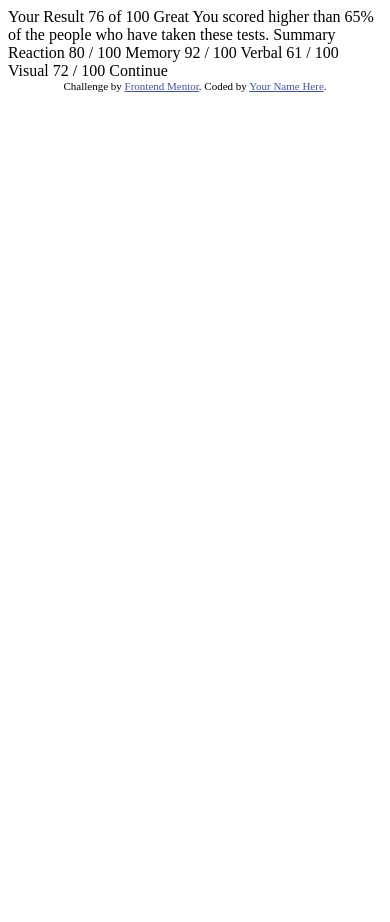
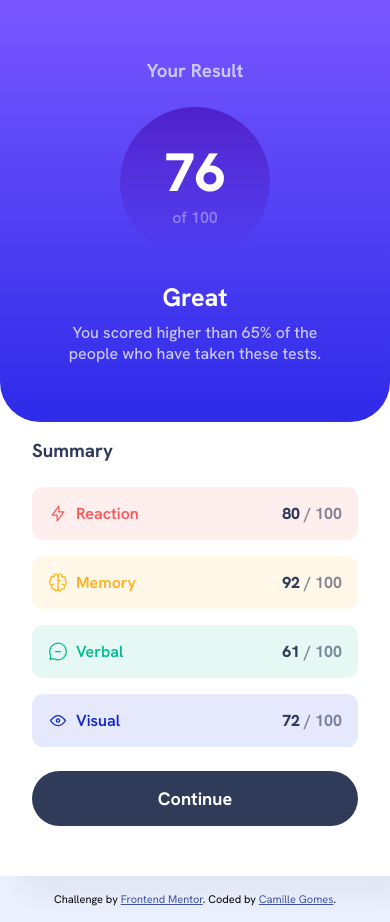
Before and after one commit to Camille846/results-summary-component, a plain HTML site: page index.html in a window 390 px wide. Before the commit the page ends 844 px from the top, so only its background shows below. Drawn offline with Linux system fonts and the light colour scheme.

Commit message:
feat: create responsive layout

```diff
--- a/index.html
+++ b/index.html
@@ -3,45 +3,71 @@
 <head>
   <meta charset="UTF-8">
   <meta name="viewport" content="width=device-width, initial-scale=1.0"> <!-- displays site properly based on user's device -->
-
   <link rel="icon" type="image/png" sizes="32x32" href="./assets/images/favicon-32x32.png">
-
   <title>Frontend Mentor | Results summary component</title>
-
-  <!-- Feel free to remove these styles or customise in your own stylesheet 👍 -->
-  <style>
-    .attribution { font-size: 11px; text-align: center; }
-    .attribution a { color: hsl(228, 45%, 44%); }
-  </style>
+  <link rel="stylesheet" href="style.css">
 </head>
 <body>
-
-  Your Result
-  76
-  of 100
-
-  Great
-  You scored higher than 65% of the people who have taken these tests.
-
-  Summary
-
-  Reaction
-  80 / 100
-
-  Memory
-  92 / 100
-
-  Verbal
-  61 / 100
-
-  Visual
-  72 / 100
-
-  Continue
-
+  <main>
+    <section class="result">
+      <div class="result-card">
+        <h3 class="result-title">Your Result</h3>
+        <div class="result-circle">
+          <span>76</span>
+          <p>of 100</p>
+        </div>
+        <p class="result-info">
+          <span>Great</span>
+          You scored higher than 65% of the people who have taken these tests.
+        </p>
+      </div>
+    </section>
+    <section class="summary">
+      <h3 class="summary-title">Summary</h3>
+      <div class="summary-rows">
+        <div class="row">
+          <div class="row-category">
+            <img src="./assets/images/icon-reaction.svg" alt="electricity icon">
+            <p>Reaction</p>
+          </div>
+          <div class="row-score">
+            <p><span>80</span> / 100</p>
+          </div>
+        </div>
+        <div class="row">
+          <div class="row-category">
+            <img src="./assets/images/icon-memory.svg" alt="brain icon">
+            <p>Memory</p>
+          </div>
+          <div class="row-score">
+            <p><span>92</span> / 100</p>
+          </div>
+        </div>
+        <div class="row">
+          <div class="row-category">
+            <img src="./assets/images/icon-verbal.svg" alt="dialogue icon">
+            <p>Verbal</p>
+          </div>
+          <div class="row-score">
+            <p><span>61</span> / 100</p>
+          </div>
+        </div>
+        <div class="row">
+          <div class="row-category">
+            <img src="./assets/images/icon-visual.svg" alt="eye icon">
+            <p>Visual</p>
+          </div>
+          <div class="row-score">
+            <p><span>72</span> / 100</p>
+          </div>
+        </div>
+      </div>
+      <button class="summary-btn">Continue</button>
+    </section>
+  </main>
   <div class="attribution">
     Challenge by <a href="https://www.frontendmentor.io?ref=challenge" target="_blank">Frontend Mentor</a>.
-    Coded by <a href="#">Your Name Here</a>.
+    Coded by <a href="https://github.com/Camille846">Camille Gomes</a>.
   </div>
 </body>
 </html>
--- /dev/null
+++ b/style.css
@@ -0,0 +1,252 @@
+@import url('https://fonts.googleapis.com/css2?family=Hanken+Grotesk:ital,wght@0,100..900;1,100..900&display=swap');
+
+:root{
+    /* colors */
+    --red: hsl(0, 100%, 67%);
+    --light-red: hsla(0, 100%, 67%, .1);
+    --yellow: hsl(39, 100%, 56%);
+    --light-yellow: hsla(39, 100%, 56%, .1);
+    --green: hsl(166, 100%, 37%);
+    --light-green: hsl(166, 100%, 37%, .1);
+    --blue: hsl(234, 85%, 45%);
+    --light-blue: hsl(234, 85%, 45%, .1);
+    --white: hsl(0, 0%, 100%);
+    --pale-blue: hsl(221, 100%, 96%);
+    --lavender: hsl(241, 100%, 89%);
+    --light-lavender:hsla(241, 100%, 89%, .5);
+    --dark-blue: hsl(224, 30%, 27%);
+    --dark-grey: hsla(224, 30%, 27%, .6);
+
+    /* Gradients */
+
+    --blueGradient: linear-gradient(to bottom, hsl(252, 100%, 67%), hsl(241, 81%, 54%));
+    --circleGradient: linear-gradient(to bottom, hsla(256, 72%, 46%, 1), hsla(241, 72%, 46%, 0));
+
+    /* Font size */
+    --defaultFontSize: 1.125rem;
+}
+
+*{
+    margin: 0;
+    padding: 0;
+    box-sizing: border-box;
+    font-family: "Hanken Grotesk", sans-serif;
+}
+
+body{
+    min-height: 100vh;
+    background-color: var(--pale-blue);
+    display: flex;
+    flex-direction: column;
+    justify-content: flex-start;
+    align-items: center;
+}
+
+main{
+    background-color: var(--white);
+    width: 100%;
+    box-shadow: 20px 20px 30px rgba(0, 0, 0, .05);
+}
+
+/* results section */
+
+.result{
+    background: var(--blueGradient);
+    height: 50vh;
+    display: flex;
+    justify-content: center;
+    align-items: center;
+    border-bottom-left-radius: 2.5rem;
+    border-bottom-right-radius: 2.5rem;
+    padding: 2rem 0;
+}
+
+.result-card{
+    display: flex;
+    flex-direction: column;
+    gap: 1.5rem;
+    align-items: center;
+    justify-content: center;
+    text-align: center;
+    color: var(--white);
+}
+
+.result-title{
+    color: var(--lavender);
+}
+
+.result-circle{
+    background: var(--circleGradient);
+    width: 150px;
+    height: 150px;
+    border-radius: 50%;
+    display: flex;
+    flex-direction: column;
+    justify-content: center;
+    align-items: center;
+}
+
+.result-circle span{
+    font-size: calc(var(--defaultFontSize)*3);
+    font-weight: 800;
+}
+
+.result-circle p{
+    color: var(--light-lavender);
+    font-weight: 600;
+}
+
+.result-info{
+    display: flex;
+    flex-direction: column;
+    gap: .5rem;
+    justify-content: center;
+    align-items: center;
+    padding: 0 3rem;
+    color: var(--lavender);
+    font-weight: 500;
+}
+
+.result-info span {
+    font-size: calc(var(--defaultFontSize) * 1.4);
+    font-weight: 700;
+    color: var(--white);
+}
+
+/* summary section */
+.summary{
+    height: 50vh;
+    display: flex;
+    flex-direction: column;
+    gap: 1.5rem;
+    padding: 1rem 2rem;
+    margin-bottom: 2rem;
+}
+
+.summary-title{
+    color: var(--dark-blue);
+    font-weight: 700;
+}
+
+.summary-rows{
+    display: flex;
+    flex-direction: column;
+    gap: 1rem;
+}
+
+.row{
+    display: flex;
+    justify-content: space-between;
+    padding: 1rem;
+    border-radius: .7rem;
+}
+
+.row-category{
+    display: flex;
+    gap: .5rem;
+    font-weight: 600;
+}
+
+.row:nth-child(1){
+    background-color: var(--light-red);
+}
+
+.row:nth-child(2){
+    background-color: var(--light-yellow);
+}
+
+.row:nth-child(3){
+    background-color: var(--light-green);
+}
+
+.row:nth-child(4){
+    background-color: var(--light-blue);
+}
+
+.row:nth-child(1) .row-category{
+   color: var(--red);
+}
+
+.row:nth-child(2) .row-category{
+    color: var(--yellow);
+}
+
+.row:nth-child(3) .row-category{
+    color: var(--green);
+}
+
+.row:nth-child(4) .row-category{
+    color: var(--blue);
+}
+
+.row-score > p  {
+    color: var(--dark-grey);
+    font-weight: 700;
+}
+
+.row-score > p > span {
+    color: var(--dark-blue);
+    font-weight: 800;
+}
+
+.summary-btn{
+    border: none;
+    background-color: var(--dark-blue);
+    padding: 1rem;
+    color: var(--white);
+    font-weight: 700;
+    font-size: var(--defaultFontSize);
+    border-radius: 2rem;
+    cursor: pointer;
+    transition: background 2s;
+}
+
+.summary-btn:hover{
+    background: var(--blueGradient);
+}
+
+.attribution {
+    font-size: 11px;
+    text-align: center;
+    margin-top: 1rem;
+    margin-bottom: 1rem;
+}
+
+.attribution a {
+    color: hsl(228, 45%, 44%);
+}
+
+@media (min-width: 700px){
+    body{
+        height: 100vh;
+        justify-content: center;
+        align-items: center;
+    }
+    main{
+        width: 650px;
+        display: flex;
+        justify-content: center;
+        align-items: center;
+        border-radius: 2.5rem;
+    }
+
+    .result, .summary{
+        height: 100%;
+        width: 50%;
+    }
+
+    .result{
+        border-radius: 2.5rem;
+    }
+    .summary{
+        margin-bottom: 0;
+    }
+
+    .summary-title{
+        margin-top: 1.5rem;
+    }
+    .summary-btn{
+        margin-top: 1rem;
+        margin-bottom: 2rem;
+    }
+}
```
